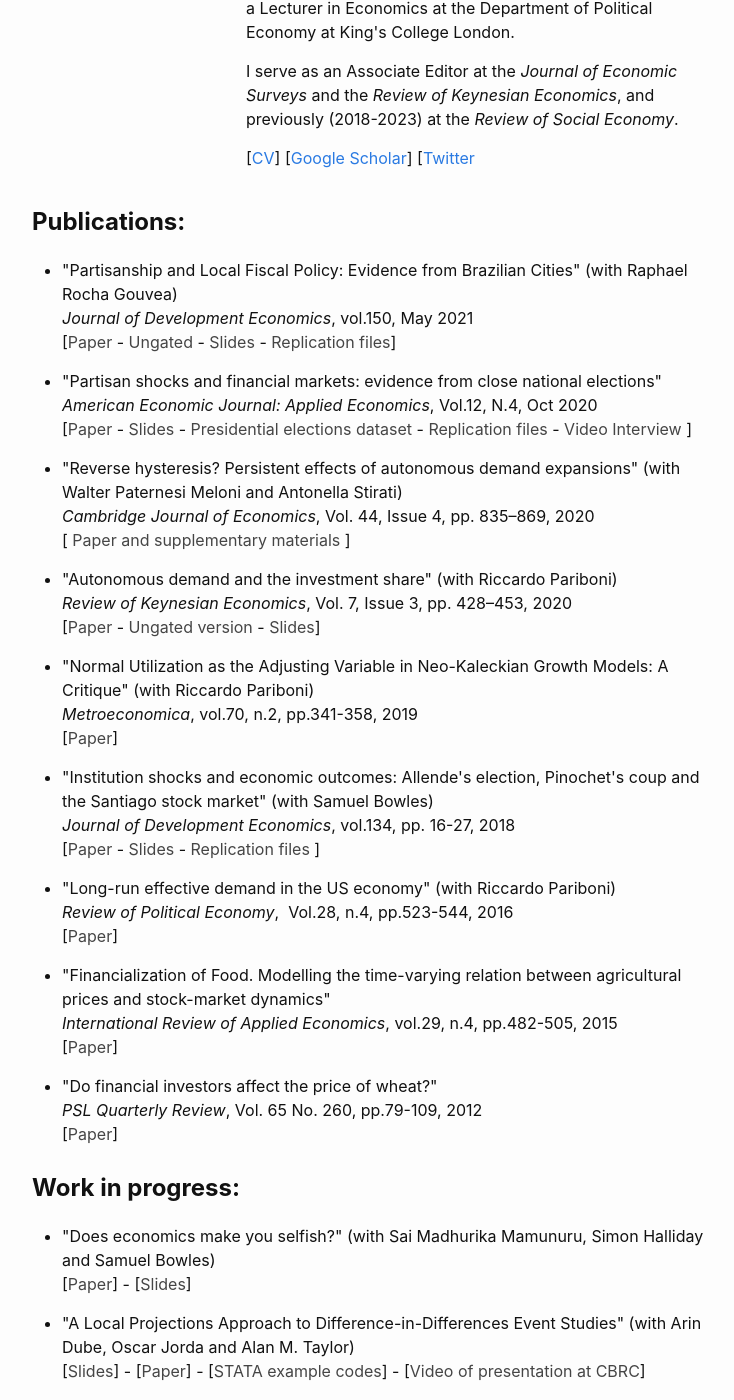
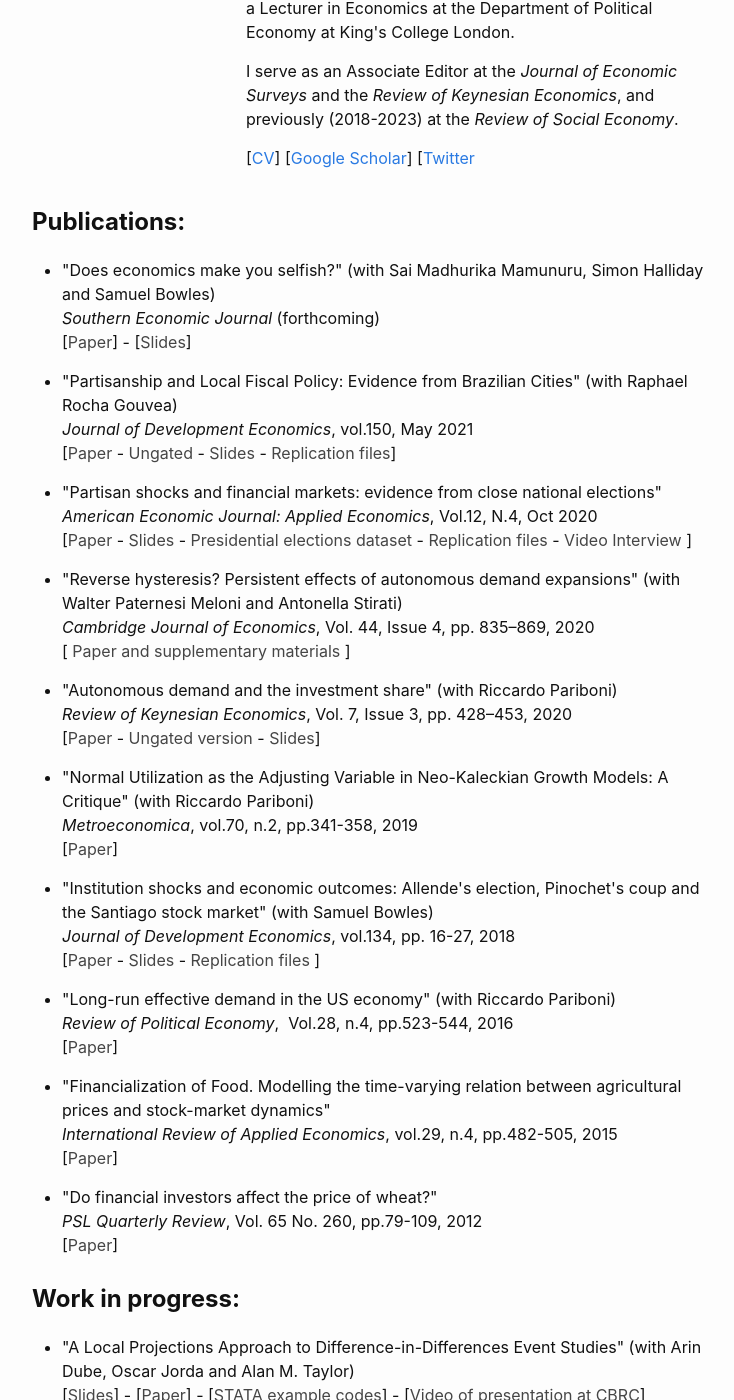
Before and after one commit to danielegirardi/danielegirardi.github.io, a Jekyll site: the page built from index.md, in a window 1280 px wide and 1400 px high, scrolled down 350 px. Shown: the whole window, without its empty margins (268-1002 px from the left). Built offline with Jekyll 4.4.1, drawn with Linux system fonts in a browser that asks for light colours.

Commit message:
Update home.html

```diff
--- a/_layouts/home.html
+++ b/_layouts/home.html
@@ -62,6 +62,14 @@ layout: default
 
 <h1><strong style="font-size: 1.5rem;">
 Publications:</strong></h1>
+
+<ul style="list-style-type: disc;">
+ 	<li>"Does economics make you selfish?" (with Sai Madhurika Mamunuru, Simon Halliday and Samuel Bowles) <br/>
+    <em>Southern Economic Journal </em> (forthcoming) <br/>
+      [<a style="color: #454545;"href="https://scholarworks.umass.edu/econ_workingpaper/304/" target="_blank" rel="noopener">Paper</a>] -
+    [<a style="color: #454545;"href="https://danielegirardi.github.io/posts/documents/DEMYS_slides.pdf" target="_blank" rel="noopener">Slides</a>]</li>
+</ul>
+
   <ul style="list-style-type: disc;">
  	<li>"Partisanship and Local Fiscal Policy: Evidence from Brazilian Cities" (with Raphael Rocha Gouvea) <br/>
     <em>Journal of Development Economics</em>, vol.150, May 2021 <br/>
@@ -110,11 +118,6 @@ Publications:</strong></h1>
 
 <h1><strong style="font-size: 1.5rem;">
 Work in progress:</strong></h1>
-<ul style="list-style-type: disc;">
- 	<li>"Does economics make you selfish?" (with Sai Madhurika Mamunuru, Simon Halliday and Samuel Bowles) <br/>
-      [<a style="color: #454545;"href="https://scholarworks.umass.edu/econ_workingpaper/304/" target="_blank" rel="noopener">Paper</a>] -
-    [<a style="color: #454545;"href="https://danielegirardi.github.io/posts/documents/DEMYS_slides.pdf" target="_blank" rel="noopener">Slides</a>]</li>
-</ul>
 
 <ul style="list-style-type: disc;">
  	<li>"A Local Projections Approach to Difference-in-Differences Event Studies" (with Arin Dube, Oscar Jorda and Alan M. Taylor) <br/>
```
